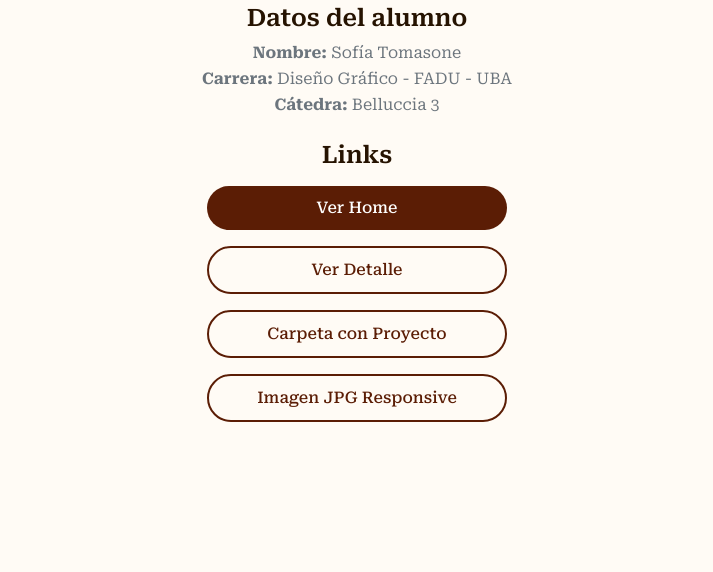
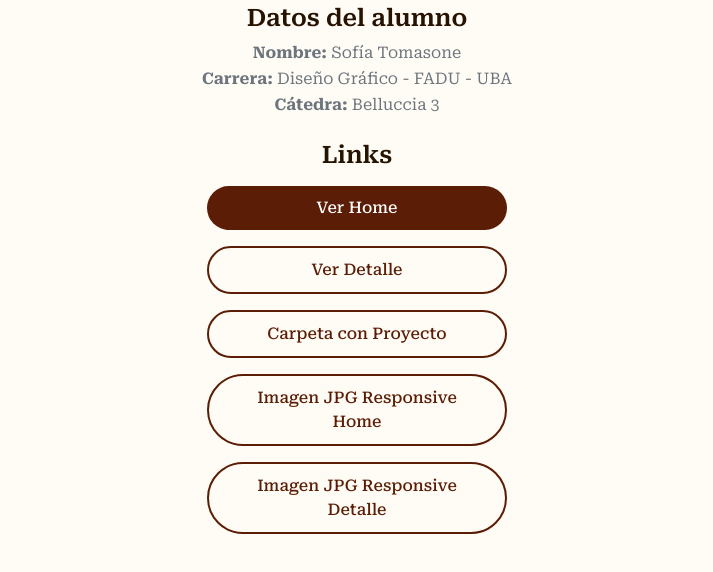
Before and after one commit to Sofia-Tomasone/SofiTomasone, a plain HTML site: page Entrega.html in a window 1280 px wide. Shown: the part 126-698 px from the top of the page, without its empty margins (283-996 px from the left). Drawn offline with nearby package versions, Linux system fonts and the light colour scheme.

Commit message:
Entrega.html

```diff
--- a/Entrega.html
+++ b/Entrega.html
@@ -26,12 +26,12 @@
   </ul>
 
   <h2 class="h4-custom mt-4">Links</h2>
-
   <div class="d-flex flex-column align-items-center gap-3 mt-3" style="max-width: 300px; margin: 0 auto;">
     <a href="https://sofia-tomasone.github.io/SofiTomasone/" target="_blank" class="btn btn-dark w-100">Ver Home</a>
     <a href="https://sofia-tomasone.github.io/SofiTomasone/Detalle.html" target="_blank" class="btn btn-outline-dark w-100">Ver Detalle</a>
     <a href="https://drive.google.com/drive/folders/1LoVRh-LRD2trvUVxKLfosnETYCHizNyU?usp=drive_link" target="_blank" class="btn btn-outline-dark w-100">Carpeta con Proyecto</a>
-    <a href="[LINK AL JPG DEL MOCKUP]" target="_blank" class="btn btn-outline-dark w-100">Imagen JPG Responsive</a>
+    <a href="imagen/Mobile.Home.jpg" target="_blank" class="btn btn-outline-dark w-100">Imagen JPG Responsive Home</a>
+    <a href="imagen/Mobile.Datelle.jpg" target="_blank" class="btn btn-outline-dark w-100">Imagen JPG Responsive Detalle</a>
   </div>
 
 </body>
```
